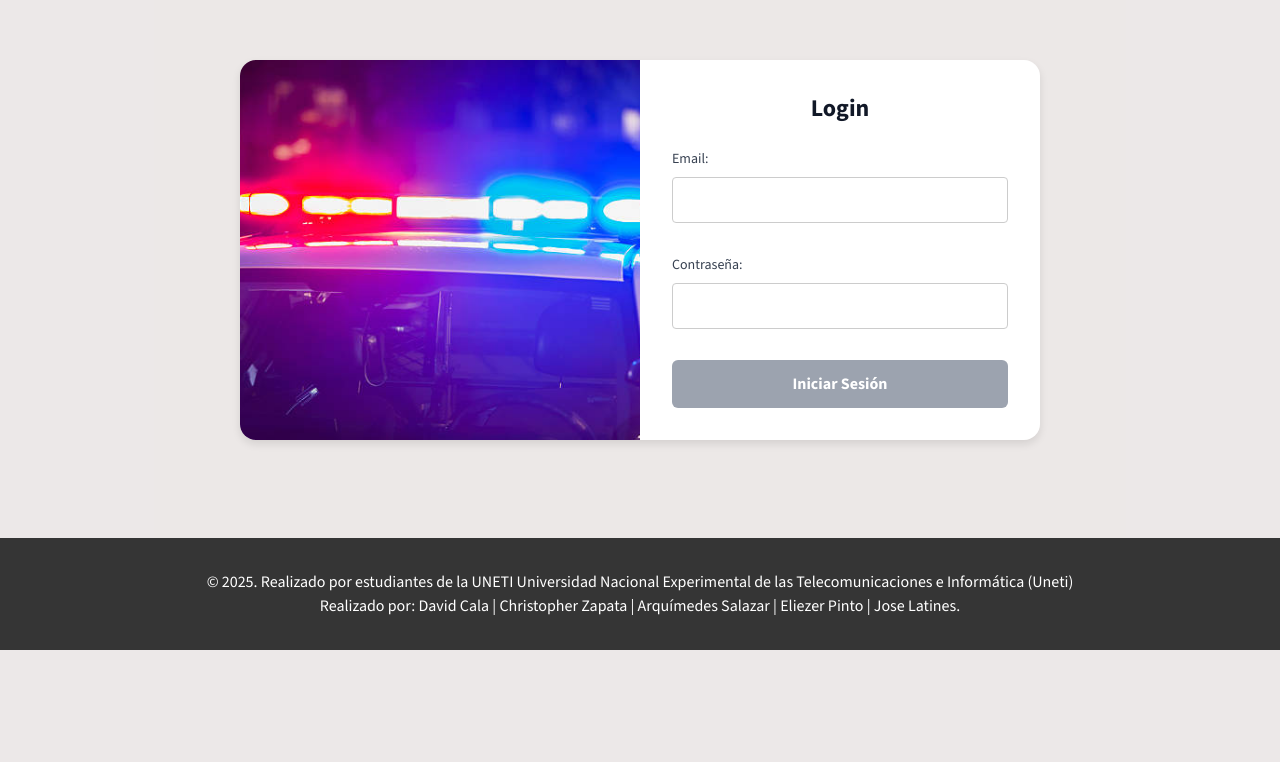
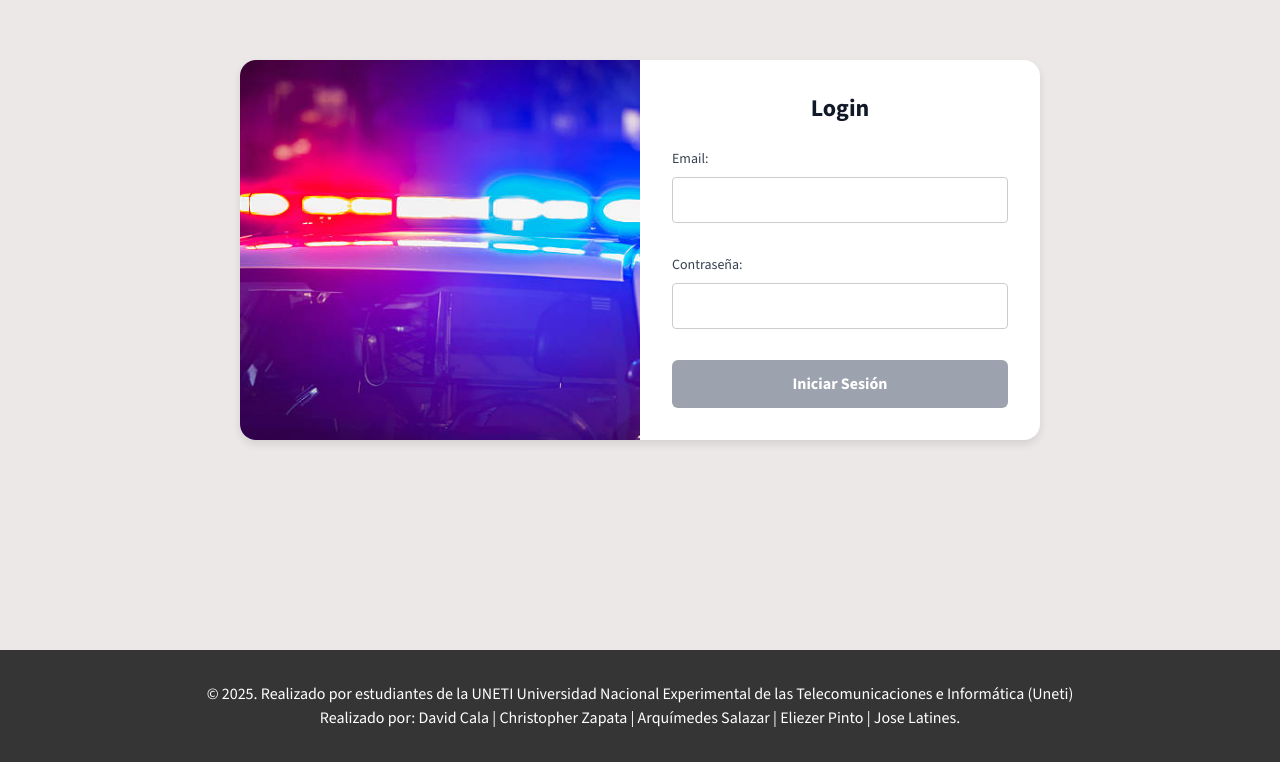
Before and after one commit to joselatines/crime-reporter, an Angular app: page /login in a window 1280 px wide. Shown: the part 150-912 px from the top of the page. Before the commit the page ends 800 px from the top, so only its background shows below. Built offline with nearby package versions, Linux system fonts and the light colour scheme.

Commit message:
footer fixed

```diff
--- a/src/app/app.component.html
+++ b/src/app/app.component.html
@@ -1,5 +1,8 @@
-<app-header></app-header>
-<div class="mx-8">
-    <router-outlet />
+<div class="flex flex-col min-h-screen">
+    <app-header></app-header>
+    <div class="flex-grow mx-8">
+        <router-outlet />
+    </div>
+    <app-footer></app-footer>
+
 </div>
-<app-footer></app-footer>
--- a/src/app/shared/footer/footer.component.html
+++ b/src/app/shared/footer/footer.component.html
@@ -1,4 +1,4 @@
-<div class="flex flex-col items-center py-8 px-20 fixed bottom-0 bg-[#353535] w-full">
+<div class="flex flex-col items-center py-8 px-20  bottom-0 bg-[#353535] w-full">
     <p class="text-white">© 2025. Realizado por estudiantes de la UNETI Universidad Nacional Experimental de las Telecomunicaciones e Informática (Uneti)</p>
     <p class="text-white">Realizado por:
         David Cala
```
